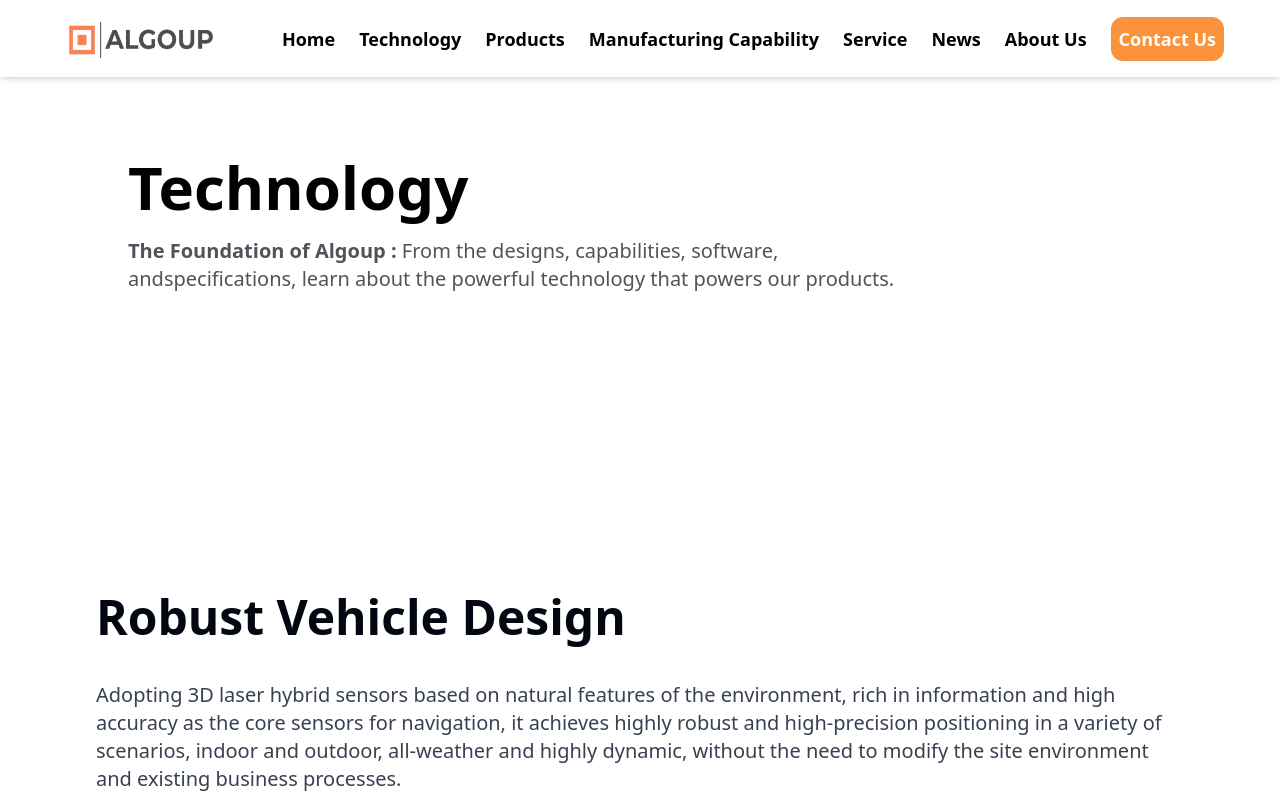
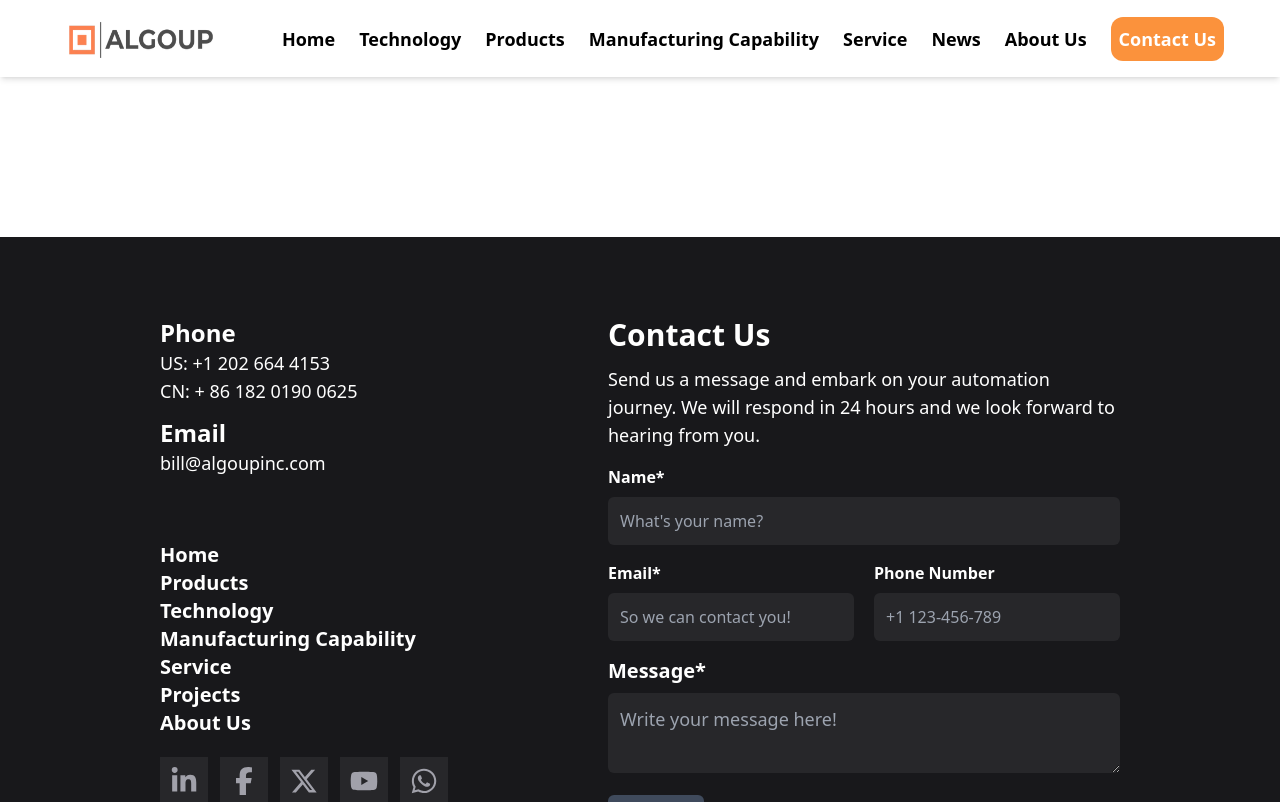
Before and after one commit to KyleHu14/algoup, a Next.js app: page /technology in a window 1280 px wide. Shown: the top 802 px of the page. Built offline with nearby package versions, Linux system fonts and the light colour scheme.

Commit message:
Fixed deployment failure

```diff
--- a/src/app/products/[slug]/page.tsx
+++ /dev/null
@@ -1,43 +0,0 @@
-"use client"
-
-// import ParameterList from "@/components/ParameterList/ParameterList"
-
-import { ReactImageTurntable } from "react-image-turntable"
-
-export default function ProductSlug({ params }: { params: { slug: string } }) {
-    // const product = productData[params.slug]
-    const images = [
-        "/agv/tractor/test-1.png",
-        "/agv/tractor/test-2.png",
-        "/agv/tractor/test-3.png",
-        "/agv/tractor/test-4.png",
-        "/agv/tractor/test-5.png",
-    ]
-
-    return (
-        <main>
-            {/* Main Container */}
-            <div className="my-32 flex flex-col items-center gap-40">
-                {/*  Parameters  */}
-                <div className="flex h-[80vh] flex-col items-center justify-center gap-5 rounded-sm border border-zinc-300 px-20 shadow-xl">
-                    {/* Title */}
-                    <div className="text-center text-4xl font-bold">
-                        Model Parameters
-                    </div>
-                    <div className="flex items-center justify-center gap-10">
-                        {/* <ParameterList align="left" /> */}
-                        {/*  360 View  */}
-                        <div className="w-[20rem]">
-                            <ReactImageTurntable
-                                images={images}
-                                autoRotate={{ disabled: true }}
-                                movementSensitivity={35}
-                            />
-                        </div>
-                        {/* <ParameterList align="right" /> */}
-                    </div>
-                </div>
-            </div>
-        </main>
-    )
-}
--- a/src/app/products/agv/counterbalance/page.tsx
+++ b/src/app/products/agv/counterbalance/page.tsx
@@ -6,8 +6,8 @@ import UnderlineSpan from "@/components/General/UnderlineSpan"
 import OrangeSemibold from "@/components/General/OrangeSemibold"
 
 import { Rabbit, Undo2, Weight } from "lucide-react"
-import ProductCoverImage from "@/components/Product/ProductCoverImage"
-import ProductTable from "@/components/Product/ProductTable"
+import ProductCoverImage from "@/components/Product/CoverImage"
+import ProductTable from "@/components/Product/Table"
 
 import {
     columnHeaders,
--- a/src/app/products/agv/lifting/page.tsx
+++ b/src/app/products/agv/lifting/page.tsx
@@ -6,14 +6,14 @@ import UnderlineSpan from "@/components/General/UnderlineSpan"
 import OrangeSemibold from "@/components/General/OrangeSemibold"
 
 import { Rabbit, Undo2, Weight } from "lucide-react"
-import ProductTable from "@/components/Product/ProductTable"
+import ProductTable from "@/components/Product/Table"
 
 import {
     columnHeaders,
     tractorData,
 } from "../../../../data/product/specifications/lifting"
 
-import ProductDisplayCarousel from "@/components/Product/ProductDisplayCarousel"
+import ProductDisplayCarousel from "@/components/Product/DisplayCarousel"
 import { ReactImageTurntable } from "react-image-turntable"
 import { useRef } from "react"
 
--- a/src/app/products/agv/pallet-stacker/page.tsx
+++ b/src/app/products/agv/pallet-stacker/page.tsx
@@ -6,8 +6,8 @@ import UnderlineSpan from "@/components/General/UnderlineSpan"
 import OrangeSemibold from "@/components/General/OrangeSemibold"
 
 import { Rabbit, Undo2, Weight } from "lucide-react"
-import ProductCoverImage from "@/components/Product/ProductCoverImage"
-import ProductTable from "@/components/Product/ProductTable"
+import ProductCoverImage from "@/components/Product/CoverImage"
+import ProductTable from "@/components/Product/Table"
 
 import {
     columnHeaders,
--- a/src/app/products/agv/slim-forklift/page.tsx
+++ b/src/app/products/agv/slim-forklift/page.tsx
@@ -6,8 +6,8 @@ import UnderlineSpan from "@/components/General/UnderlineSpan"
 import OrangeSemibold from "@/components/General/OrangeSemibold"
 
 import { Rabbit, Undo2, Weight } from "lucide-react"
-import ProductCoverImage from "@/components/Product/ProductCoverImage"
-import ProductTable from "@/components/Product/ProductTable"
+import ProductCoverImage from "@/components/Product/CoverImage"
+import ProductTable from "@/components/Product/Table"
 
 import {
     columnHeaders,
--- a/src/app/products/agv/tractor/page.tsx
+++ b/src/app/products/agv/tractor/page.tsx
@@ -6,7 +6,7 @@ import UnderlineSpan from "@/components/General/UnderlineSpan"
 import OrangeSemibold from "@/components/General/OrangeSemibold"
 
 import { Rabbit, Undo2, Weight } from "lucide-react"
-import ProductTable from "@/components/Product/ProductTable"
+import ProductTable from "@/components/Product/Table"
 
 import {
     columnHeaders,
@@ -15,7 +15,7 @@ import {
 
 import { ReactImageTurntable } from "react-image-turntable"
 import { useRef } from "react"
-import ProductCoverImage from "@/components/Product/ProductCoverImage"
+import ProductCoverImage from "@/components/Product/CoverImage"
 
 export default function TractorPage() {
     const specsRef = useRef<null | HTMLDivElement>(null)
--- a/src/app/technology/page.tsx
+++ b/src/app/technology/page.tsx
@@ -1,85 +1,3 @@
-import Slide from "@/components/Slide/Slide";
-
 export default function Technology() {
-    return (
-        <main className="py-20">
-            {/* Introduction w/ subtitle */}
-            <div className="flex flex-col gap-5 px-32">
-                <div className="max-w-3xl text-6xl font-bold text-black">
-                    Technology
-                </div>
-                <div className="max-w-[50rem] text-xl font-normal text-zinc-600">
-                    <span className="font-semibold">
-                        The Foundation of Algoup :
-                    </span>{" "}
-                    From the designs, capabilities, software, andspecifications,
-                    learn about the powerful technology that powers our
-                    products.
-                </div>
-            </div>
-
-            {/* Text Left + Img Right */}
-            <div className="flex h-screen items-center justify-center gap-24 xl:mx-24 2xl:mx-80">
-                {/* Text */}
-                <div>
-                    <div className="mb-10 text-5xl font-bold">
-                        Robust Vehicle Design
-                    </div>
-                    <div className="text-xl text-gray-700">
-                        Adopting 3D laser hybrid sensors based on natural
-                        features of the environment, rich in information and
-                        high accuracy as the core sensors for navigation, it
-                        achieves highly robust and high-precision positioning in
-                        a variety of scenarios, indoor and outdoor, all-weather
-                        and highly dynamic, without the need to modify the site
-                        environment and existing business processes.
-                    </div>
-                </div>
-
-                {/* Image */}
-                {/* <div>
-                    <img src="/tech-1.jpg" />
-                </div> */}
-            </div>
-
-            {/* Text Middle */}
-            <div className="flex h-screen items-center justify-center gap-24 bg-orange-200 xl:px-12 2xl:px-96">
-                {/* Text */}
-                <div>
-                    <div className="mb-10 text-center text-5xl font-bold">
-                        Detailed Control System
-                    </div>
-                    <div className="text-center text-xl text-gray-700">
-                        Adopting 3D laser hybrid sensors based on natural
-                        features of the environment, rich in information and
-                        high accuracy as the core sensors for navigation, it
-                        achieves highly robust and high-precision positioning in
-                        a variety of scenarios, indoor and outdoor, all-weather
-                        and highly dynamic, without the need to modify the site
-                        environment and existing business processes.
-                    </div>
-                </div>
-            </div>
-
-            {/* Text Top Img Below */}
-            <div className="flex flex-col gap-10 pt-24 xl:px-28 2xl:px-80">
-                <div className="flex items-center justify-center">
-                    <div className="text-5xl font-bold">
-                        High Precision Navigation System
-                    </div>
-                    <div className="max-w-[50rem] text-center text-xl text-gray-700">
-                        Based on vision perception technology, the unmanned
-                        forklift can perform Max 6 degrees of freedom (6 DOF)
-                        movement optimization in real time to achieve smooth
-                        multi-axis combined movement, ensuring accurate and
-                        efficient execution of fork end operations such as
-                        loading and unloading, pick and place, stacking, etc.
-                    </div>
-                </div>
-                {/* <div>
-                    <img src="/tech-2.jpg" />
-                </div> */}
-            </div>
-        </main>
-    );
+    return <main className="py-20"></main>
 }
```
Also changed, not shown: src/components/Product/CoverImage.tsx (renamed from src/components/Product/ProductCoverImage.tsx), src/components/Product/DisplayCarousel.tsx (renamed from src/components/Product/ProductDisplayCarousel.tsx), src/components/Product/Table.tsx (renamed from src/components/Product/ProductTable.tsx).
